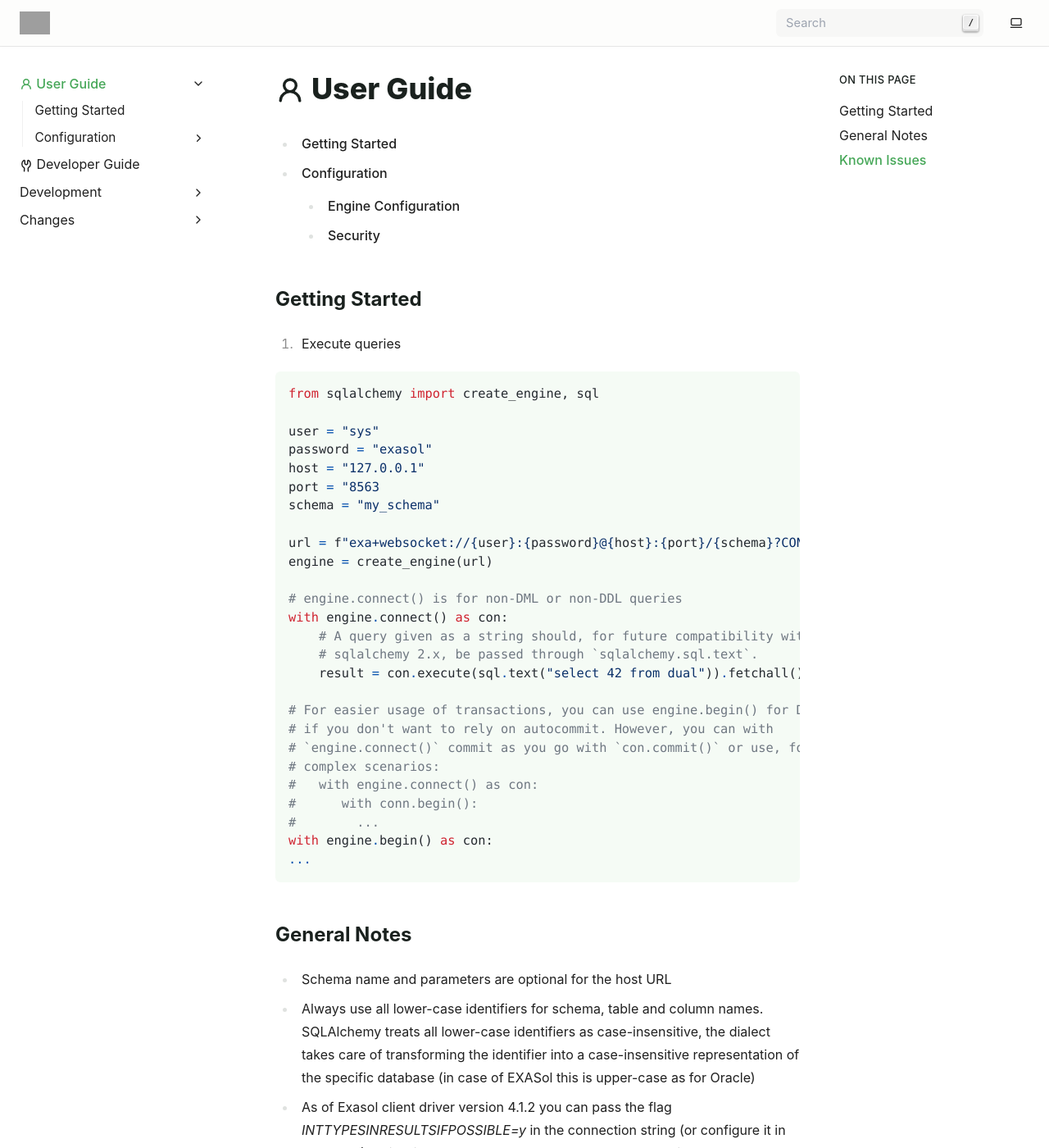
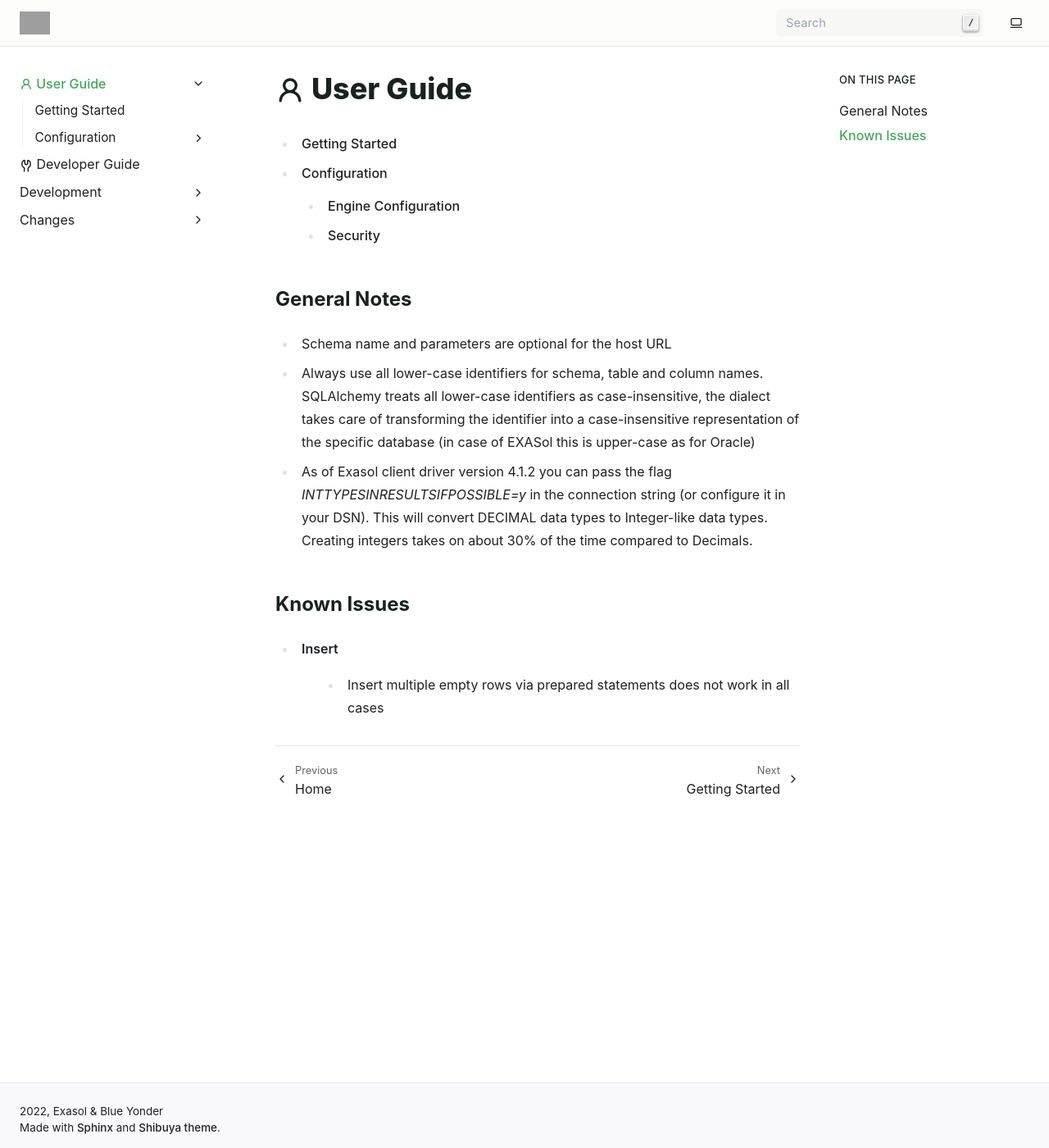
Before and after one commit to exasol/sqlalchemy-exasol, a Sphinx documentation site: the page built from doc/user_guide/index.rst, in a window 1280 px wide and 1400 px high. Shown: the whole window at 82% size. Built offline with Sphinx 7.4.7, drawn with Linux system fonts in a browser that asks for light colours; grey boxes are pictures that could not be loaded.

Commit message:
Move transaction information to SQLAlchemy reference to avoid misinformation. We're a dialect not the source

```diff
--- a/doc/user_guide/getting_started.rst
+++ b/doc/user_guide/getting_started.rst
@@ -67,3 +67,7 @@
 -------------
 
 * For information on setup options, see :ref:`configuration`.
+* With SQLAlchemy 2.x, there are more options regarding sessions and how commits
+behave within those, it is recommended to check out the
+`Session Transaction <https://docs.sqlalchemy.org/en/20/orm/session_transaction.html>`__ page
+and adapt your code according to the best practices.
--- a/doc/user_guide/index.rst
+++ b/doc/user_guide/index.rst
@@ -8,40 +8,6 @@
 
     getting_started
     configuration/index
-
-Getting Started
-~~~~~~~~~~~~~~~
-
-#. Execute queries
-
-.. code-block:: python
-
-        from sqlalchemy import create_engine, sql
-
-        user = "sys"
-        password = "exasol"
-        host = "127.0.0.1"
-        port = "8563
-        schema = "my_schema"
-
-        url = f"exa+websocket://{user}:{password}@{host}:{port}/{schema}?CONNECTIONLCALL=en_US.UTF-8"
-        engine = create_engine(url)
-
-        # engine.connect() is for non-DML or non-DDL queries
-        with engine.connect() as con:
-            # A query given as a string should, for future compatibility with
-            # sqlalchemy 2.x, be passed through `sqlalchemy.sql.text`.
-            result = con.execute(sql.text("select 42 from dual")).fetchall()
-
-        # For easier usage of transactions, you can use engine.begin() for DML & DDL,
-        # if you don't want to rely on autocommit. However, you can with
-        # `engine.connect()` commit as you go with `con.commit()` or use, for more
-        # complex scenarios:
-        #   with engine.connect() as con:
-        #      with conn.begin():
-        #        ...
-        with engine.begin() as con:
-        ...
 
 
 General Notes
```
Also changed, not shown: doc/changes/unreleased.md (+9 -3 lines).
